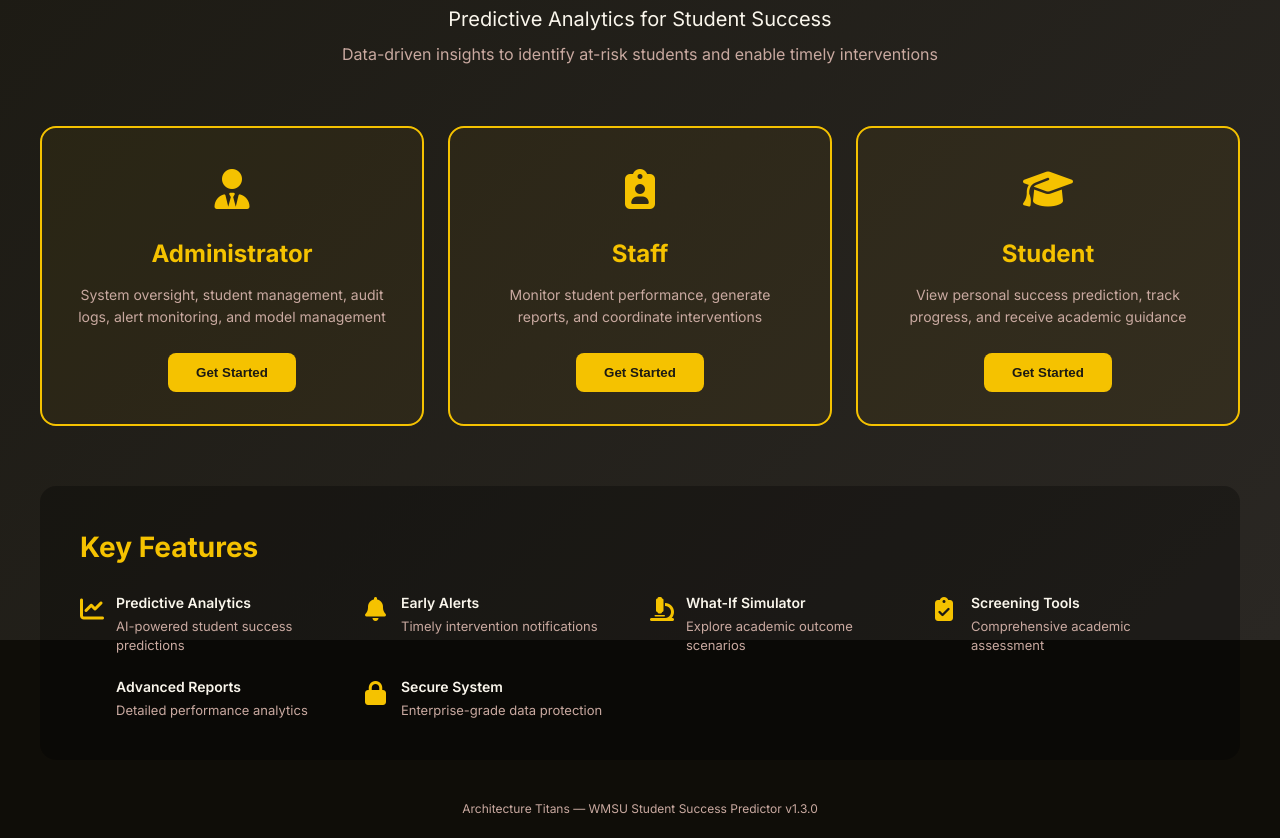
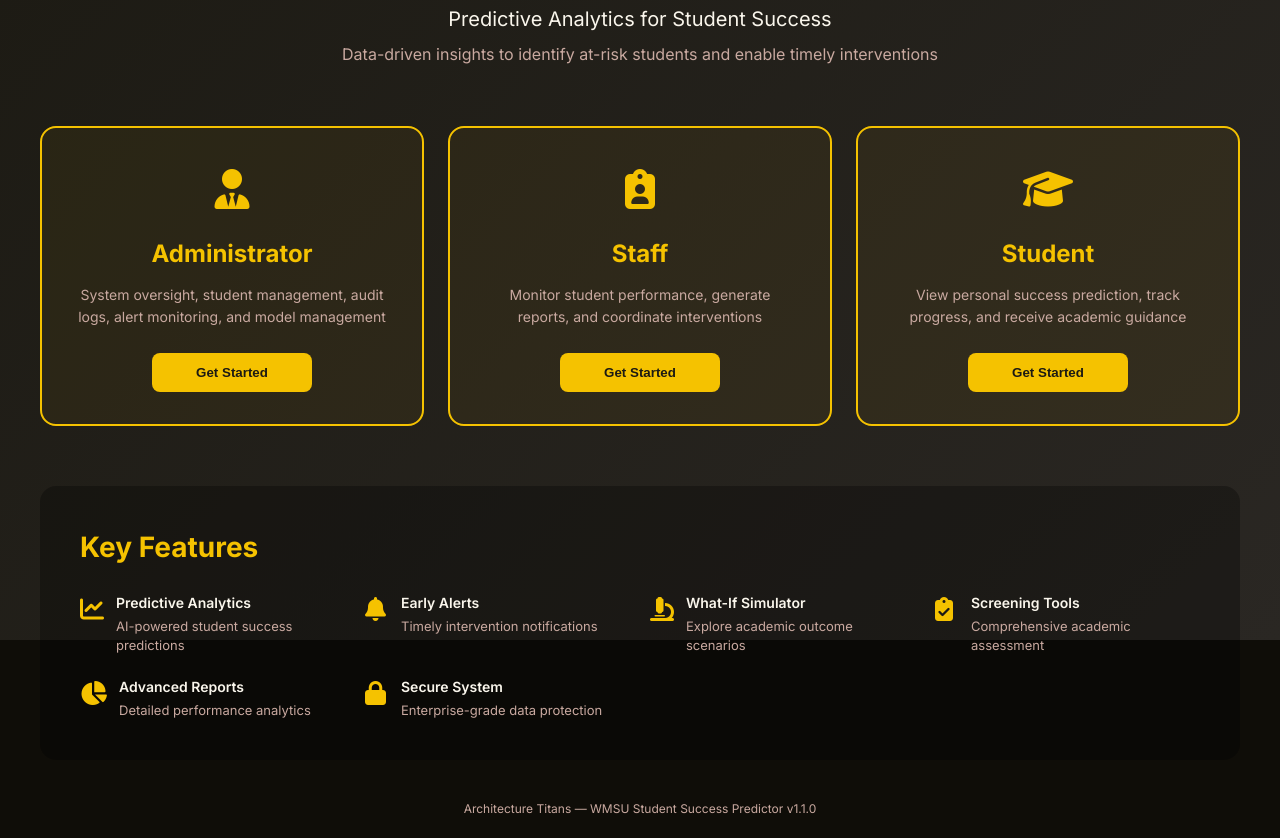
Before and after one commit to ern-natividad/StudentSuccessPredictor_CapStone, a React (Vite) app: page / in a window 1280 px wide. Shown: the part 160-998 px from the top of the page. Built offline with nearby package versions, Linux system fonts and the light colour scheme.

Commit message:
fixed landing page

```diff
--- a/src/pages/Home.jsx
+++ b/src/pages/Home.jsx
@@ -28,7 +28,7 @@ const HomePage = () => {
       desc: "Comprehensive academic assessment",
     },
     {
-      icon: "fas fa-file-chart-line",
+      icon: "fas fa-chart-pie",
       title: "Advanced Reports",
       desc: "Detailed performance analytics",
     },
@@ -65,7 +65,7 @@ const HomePage = () => {
               marginBottom: "12px",
             }}
           >
-            <i className="fas fa-graduation-cap"></i> WMSU Student Success
+            <i className="fas fa-graduation-cap"></i> Architecture Student Success
             Predictor
           </div>
           <div
@@ -100,6 +100,9 @@ const HomePage = () => {
                 textAlign: "center",
                 cursor: "pointer",
                 transition: "all 0.3s",
+                display: "flex",
+                flexDirection: "column",
+                height: "100%",
               }}
               onMouseEnter={(e) => {
                 e.currentTarget.style.transform = "translateY(-4px)";
@@ -156,6 +159,9 @@ const HomePage = () => {
                   fontWeight: "600",
                   cursor: "pointer",
                   transition: "all 0.3s",
+                  alignSelf: "center",
+                  marginTop: "auto",
+                  width: "160px",
                 }}
                 onMouseEnter={(e) => {
                   e.currentTarget.style.background = "#C9A200";
@@ -237,7 +243,7 @@ const HomePage = () => {
             paddingBottom: "20px",
           }}
         >
-          Architecture Titans — WMSU Student Success Predictor v1.3.0
+          Architecture Titans — WMSU Student Success Predictor v1.1.0
         </div>
       </div>
     </div>
```
